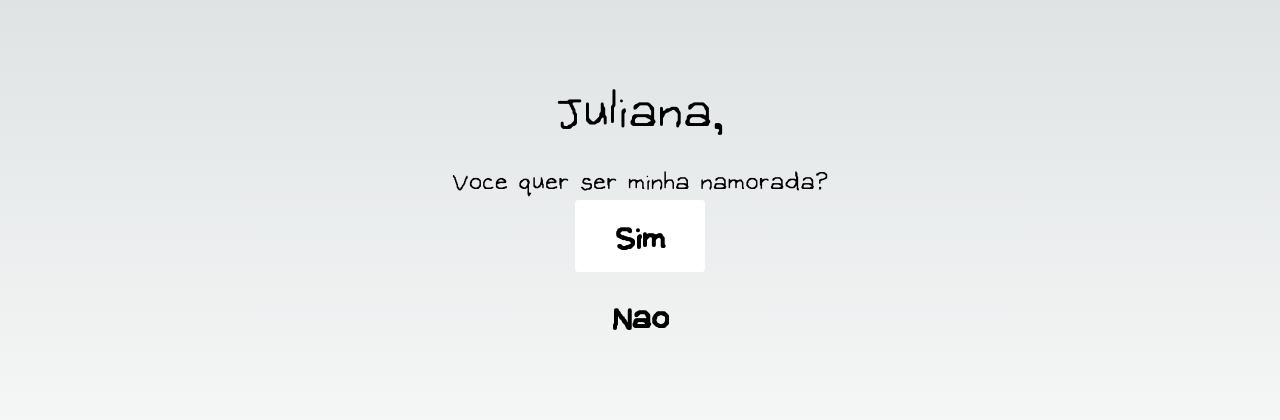
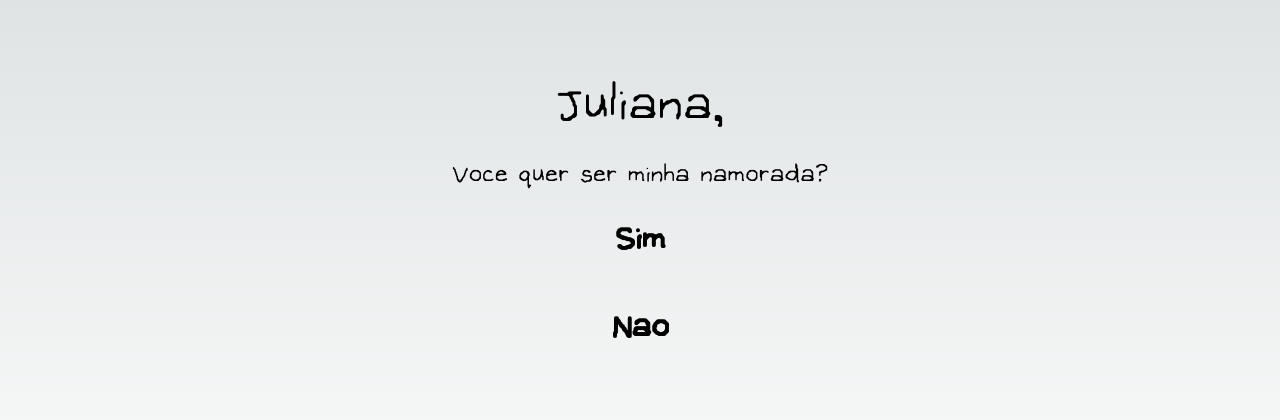
Before and after one commit to mAngelo-dev/july5th, a Next.js app: page /proposal in a window 1280 px wide. Shown: the part 184-604 px from the top of the page. Built offline with nearby package versions, Linux system fonts and the light colour scheme.

Commit message:
Minor fixes

```diff
--- a/app/page.tsx
+++ b/app/page.tsx
@@ -12,7 +12,7 @@ export default function App() {
 
     useEffect(() => {
         function calculateTimeLeft() {
-            const targetDate = new Date('July 5, 2024 14:05:00');
+            const targetDate = new Date('June 5, 2024 14:05:00');
             const now = new Date();
 
             if (targetDate <= now) {
@@ -75,7 +75,7 @@ export default function App() {
                 >
                     {isPlaying ? '⏸️' : '▶️'}
                 </button>
-                <p id="sunbringer"><Link href={'/gallery'}> 🌙 & ☀️</Link></p>
+                {timeLeft.months !== 0 && timeLeft.days !== 0 && timeLeft.hours !== 0 && timeLeft.minutes !== 0 && timeLeft.seconds !== 0 && <p id="sunbringer"><Link href={'/gallery'}> 🌙 & ☀️</Link></p>}
                 <Image src='/bulb.gif' alt='Loading GIF' width={256} height={256} priority={true} />
                 <audio id='audio' src='/music/Bromeliad.mp3' className='hidden' loop />
                 <h1 className='mb-4 text-7xl'>Hi, Julie!
--- a/app/proposal/page.tsx
+++ b/app/proposal/page.tsx
@@ -6,6 +6,8 @@ export default function ProposalPage() {
       let yesButton = document.getElementById("answerYes");
       let noButton = document.getElementById("answerNo");
       yesButton && (yesButton.innerHTML = "Sim, eu aceito!");
+      document.getElementById("proposalName")?.remove()
+      document.getElementById("proposalText")?.remove()
       noButton && (noButton.remove());
   };
 
@@ -17,11 +19,15 @@ export default function ProposalPage() {
   };
 
   return (
-    <main className="flex justify-center items-center min-h-screen flex-col relative">
-      <h1 className="text-7xl mb-4">Juliana,</h1>
-      <p className="text-4xl">Voce quer ser minha namorada?</p>
-      <button id="answerYes" className="bg-white text-black font-bold px-10 rounded" onClick={handleYes}>Sim</button>
-      <button id="answerNo" className="font-bold py-2 px-4 rounded" onClick={handleNo}>Nao</button>
-    </main>
+      <main className="flex justify-center items-center min-h-screen flex-col relative">
+          <h1 id="proposalName" className="text-7xl mb-4">Juliana,</h1>
+          <p id="proposalText" className="text-4xl">Voce quer ser minha namorada?</p>
+          <button id="answerYes" className="font-bold py-2 px-4 rounded-md" onClick={handleYes}>
+              Sim
+          </button>
+          <button id="answerNo" className="font-bold py-2 px-4 rounded-md" onClick={handleNo}>
+              Nao
+          </button>
+      </main>
   );
 }
```
